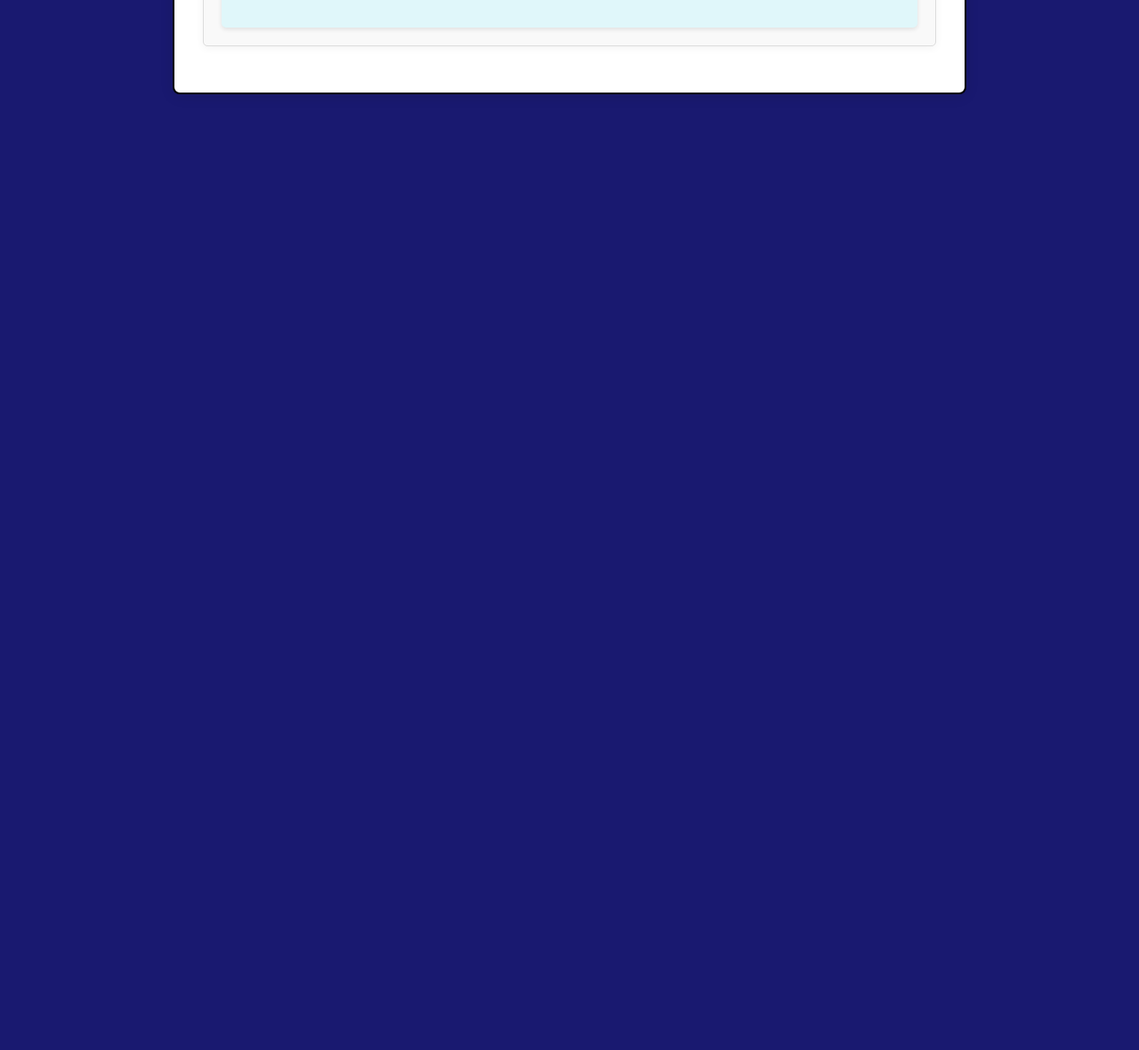
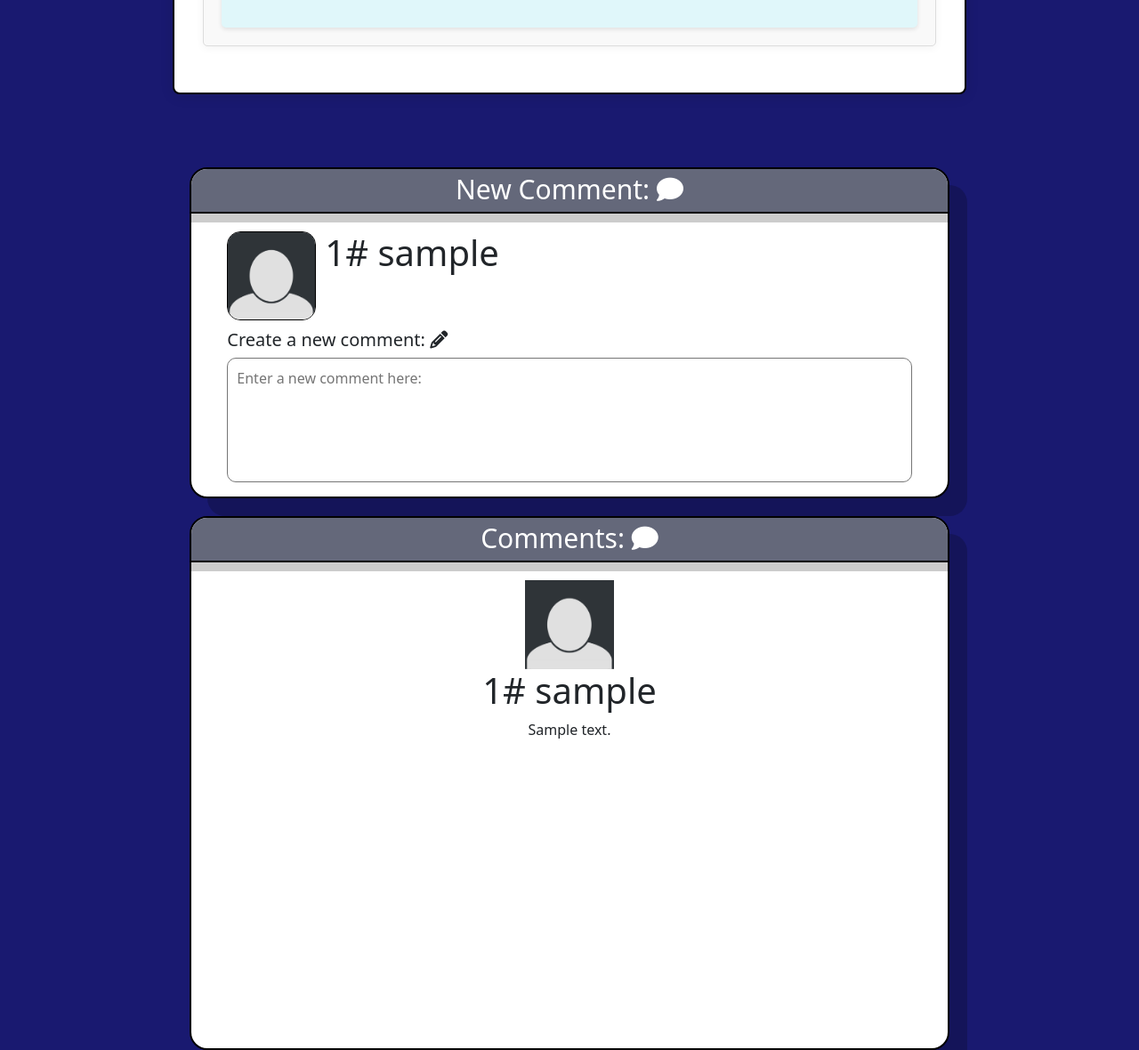
Before and after one commit to MagMicro/CITS3403-Group-Project, a Flask app: page /Poll/1 in a window 1280 px wide. Shown: the part 760-1940 px from the top of the page at 89% size. Before the commit the page ends 866 px from the top, so only its background shows below. Run offline with Flask 3, Linux system fonts and the light colour scheme; a user stored in the database is signed in; tables that the repository leaves empty hold one stand-in row (values such as "Sample post"); some libraries are stand-ins or nearby versions.

Commit message:
Added a working form for comment creation with a new associated endpoint that adds valid comments to the database. Added a flex container that is dynamically filled with comments when a post is openned. Added client side javascript to hide submission and cancel buttons when the new comment field is empty. Need to add functionality to cancel (currently does nothing). Need to work on the display of comments.

```diff
--- a/app/forms.py
+++ b/app/forms.py
@@ -1,5 +1,5 @@
 from flask_wtf import FlaskForm
-from wtforms import StringField, SubmitField, PasswordField, EmailField, BooleanField, SelectField, IntegerField
+from wtforms import StringField, SubmitField, PasswordField, EmailField, BooleanField, SelectField, IntegerField, TextAreaField
 from wtforms.validators import DataRequired
 
 class LoginForm(FlaskForm):
@@ -47,5 +47,11 @@ class AccountPostFilter(FlaskForm):
     SortOrder = SelectField("Order by:", choices = ["Ascending", "Descending"])
 
 class AccountUsername(FlaskForm):
-    AccountUsername = StringField()
-    AccountID = IntegerField()
+    AccountUsername = StringField(validators = [DataRequired()])
+    AccountID = IntegerField(validators = [DataRequired()])
+
+class CommentForm(FlaskForm):
+    CreatorID = IntegerField()
+    PostID = IntegerField()
+    CommentContent = TextAreaField()
+    CommentSubmit = SubmitField("Submit")
--- a/app/models.py
+++ b/app/models.py
@@ -89,6 +89,8 @@ class Polls(db.Model):
 
     author = db.relationship('Users', back_populates = 'posts')
     votes = db.relationship('VotePoll', back_populates = 'poll')
+    comments = db.relationship('Comments')
+
     #Deleted all votes associated with a given poll
     def delete_votes(self):
         votes = VotePoll.query.filter_by(poll_ID=self.poll_ID)
@@ -149,7 +151,12 @@ class Comments(db.Model):
     __tablename__ = 'Comments'
 
     comment_ID = db.Column(db.Integer, primary_key=True)
-    user_ID = db.Column(db.Integer, db.ForeignKey('Users.user_ID'), primary_key=True)
-    poll_ID = db.Column(db.Integer, db.ForeignKey('Polls.poll_ID'), primary_key=True)
-    message = db.Column(db.String)
+    user_ID = db.Column(db.Integer, db.ForeignKey('Users.user_ID'))
+    poll_ID = db.Column(db.Integer, db.ForeignKey('Polls.poll_ID'))
+    message = db.Column(db.String(500))
     creation_date = db.Column(db.DateTime, default=datetime.datetime.now())
+
+    user = db.relationship('Users')
+
+    def readable_date(self):
+        return self.creation_date.strftime('%d/%m/%Y') + self.creation_date.strftime(' %I:%M %p').replace("0", "")
--- a/app/routes.py
+++ b/app/routes.py
@@ -1,7 +1,7 @@
 from app import app
 from flask import request, render_template, g, session, redirect, url_for, jsonify, abort, flash
 from app.forms import *
-from .models import Users, Polls, VotePoll
+from .models import Users, Polls, VotePoll, Comments
 from app import db
 from datetime import date, datetime
 
@@ -290,9 +290,9 @@ def cast_vote():
     PollBar = render_template('PollBar.html', bar = bar_init(poll))
     return render_template('PollResults.html', poll = poll, PollBar = PollBar), 200
 
-@app.route('/Poll/<int:id>', methods=['GET', 'POST'])
-def get_post(id):
-    poll = Polls.query.get(id)
+@app.route('/Poll/<int:poll_id>', methods=['GET', 'POST'])
+def get_post(poll_id):
+    poll = Polls.query.get(poll_id)
     # Case that the user attempts to look for a pollID that currently doesnt exist
     if(poll is None):
         flash("Poll does not exist.")
@@ -307,7 +307,8 @@ def get_post(id):
         vote = None
 
     PollBar = render_template('PollBar.html', bar = bar_init(poll))
-    return render_template("IndividualPost.html", search=PollSearch() , poll=poll, vote=vote, PollBar = PollBar), 200
+    comment = CommentForm()
+    return render_template("IndividualPost.html", search=PollSearch() , poll=poll, vote=vote, PollBar = PollBar, comment=comment), 200
 
 @app.route('/SearchOptions', methods=['POST'])
 def search_results():
@@ -383,3 +384,22 @@ def change_username():
 
     flash("You do not have permission to do this.")
     return redirect(url_for('account'))
+
+@app.route('/CreateComment', methods = ["POST"])
+@login_required
+def create_comment():
+    form = CommentForm()
+    if form.validate_on_submit and current_user.is_authenticated:
+        message = form.CommentContent.data
+        user_ID = form.CreatorID.data
+        poll_ID = form.PostID.data
+        print("hello", poll_ID)
+        comment = Comments(user_ID = user_ID, poll_ID = poll_ID, message = message)
+        db.session.add(comment)
+        db.session.commit()
+
+        flash("Comment was successfully created.")
+        return redirect(url_for('get_post', poll_id=int(poll_ID)))
+
+    flash("Comment was too long. Please try again.")
+    return redirect(url_for('get_post', poll_id=int(poll_ID)))
--- a/app/static/css/Stylesheet.css
+++ b/app/static/css/Stylesheet.css
@@ -251,6 +251,7 @@ a{
 .header{
     height:50px;
     background-color: rgb(100, 104, 122);
+    text-align: center;
     color:white;
     font-size: 30px;
     box-shadow: 0px 10px rgba(0, 0, 0, 0.2);
@@ -686,3 +687,64 @@ a{
     position: relative;
     top:-8px;
 }
+
+#CreatorID, #PostID{
+    display: none;
+}
+#CommentContent{
+    resize: none;
+    height: 140px;
+    border-radius: 10px;
+    padding:10px;
+}
+#userCommentProfilePic{
+    width:100%;
+    height:100%;
+}
+
+#profileContainer{
+    overflow:hidden;
+    width:100px;
+    height:100px;
+    float:left;
+    margin-right: 10px;
+    border: 1px solid black;
+    border-radius: 15px;
+}
+#commentCreationBoard{
+    display:flex;
+    overflow:hidden;
+    flex-direction: column;
+    padding-bottom: 10px;
+}
+#currentUserProfile{
+    margin-bottom: 10px;
+    height: 100px;
+}
+
+#newCommentHeader{
+    text-align: center;
+}
+
+#newCommentBody{
+    padding-left:40px;
+    padding-right:40px;
+    display: flex;
+    flex-direction: column;
+    text-align: left;
+}
+
+#userCommentsBoard{
+    height: 600px;
+    overflow: hidden;
+}
+
+#commentProfilePic{
+    width:100px;
+    height: 100px;
+}
+
+#commentCreationButtons{
+    text-align: right;
+    display: none;
+}
--- /dev/null
+++ b/app/static/js/CommentFunctionality.js
@@ -0,0 +1,10 @@
+$(document).ready(() =>{
+    $("#CommentContent").keyup(function(){
+        if($(this).val().length <= 0){
+            $("#commentCreationButtons").css("display", "none");
+        }
+        else if($("#commentCreationButtons").css("display") == "none"){
+            $("#commentCreationButtons").css("display", "block");
+        }
+    })
+});
--- a/app/templates/IndividualPost.html
+++ b/app/templates/IndividualPost.html
@@ -30,7 +30,44 @@
         </div>
     </div>
 </main>
+{% if current_user.is_authenticated%}
+<div id = "commentCreationBoard" class = "board col-8">
+    <div id ="newCommentHeader" class = "header col-12"> New Comment: <div class="fas fa-comment"></div></div>
+    <div id ="newCommentBody">
+        <div id = "currentUserProfile">
+            <div id = "profileContainer">
+                <img id = "userCommentProfilePic" src="{{url_for('static', filename='Images/DefaultProfile.png')}}">
+            </div>
+            <h1>{{current_user.user_ID}}# {{current_user.username}}</h1>
+        </div>
+        <h5>Create a new comment: <div class = "fas fa-pencil"></div></h5>
+        <form id = "commentCreation" class= "col-12" method = 'post' action = "{{url_for('create_comment')}}">
+            {{comment.hidden_tag()}}
+            {{comment.CreatorID(value = current_user.user_ID)}}
+            {{comment.PostID(value = poll.poll_ID)}}
+            {{comment.CommentContent(class = 'col-12', maxlength = 500, placeholder = "Enter a new comment here:")}}
+            <div id ="commentCreationButtons">
+                <button class="btn btn-secondary col-2">Cancel</button>
+                {{comment.CommentSubmit(class = "btn btn-primary col-2")}}
+            </div>
+        </form>
+    </div>
+</div>
+<div id = "userCommentsBoard" class = "board col-8">
+    <div id ="userCommentsHeader" class = "header col-12"> Comments: <div class="fas fa-comment"></div></div>
+    <div id = "userCommentsContainer">
+        {% for comment in poll.comments %}
+        <div class = "userComment">
+            <img id = "commentProfilePic" src="{{url_for('static', filename='Images/DefaultProfile.png')}}">
+            <h1>{{comment.user.user_ID}}# {{comment.user.username}}</h1>
+            <p>{{comment.message}}</p>
+        </div>
+        {% endfor %}
+    </div>
+</div>
+{% endif %}
 <link rel="stylesheet" type="text/css" href="{{ url_for('static', filename='css/vote.css') }}">
 <script src="{{ url_for('static', filename='js/VoteFunctionality.js') }}"></script>
+<script src="{{ url_for('static', filename='js/CommentFunctionality.js') }}"></script>
 <script>$(document).ready(() => {handle_submission()});</script>
 {% endblock %}
```
